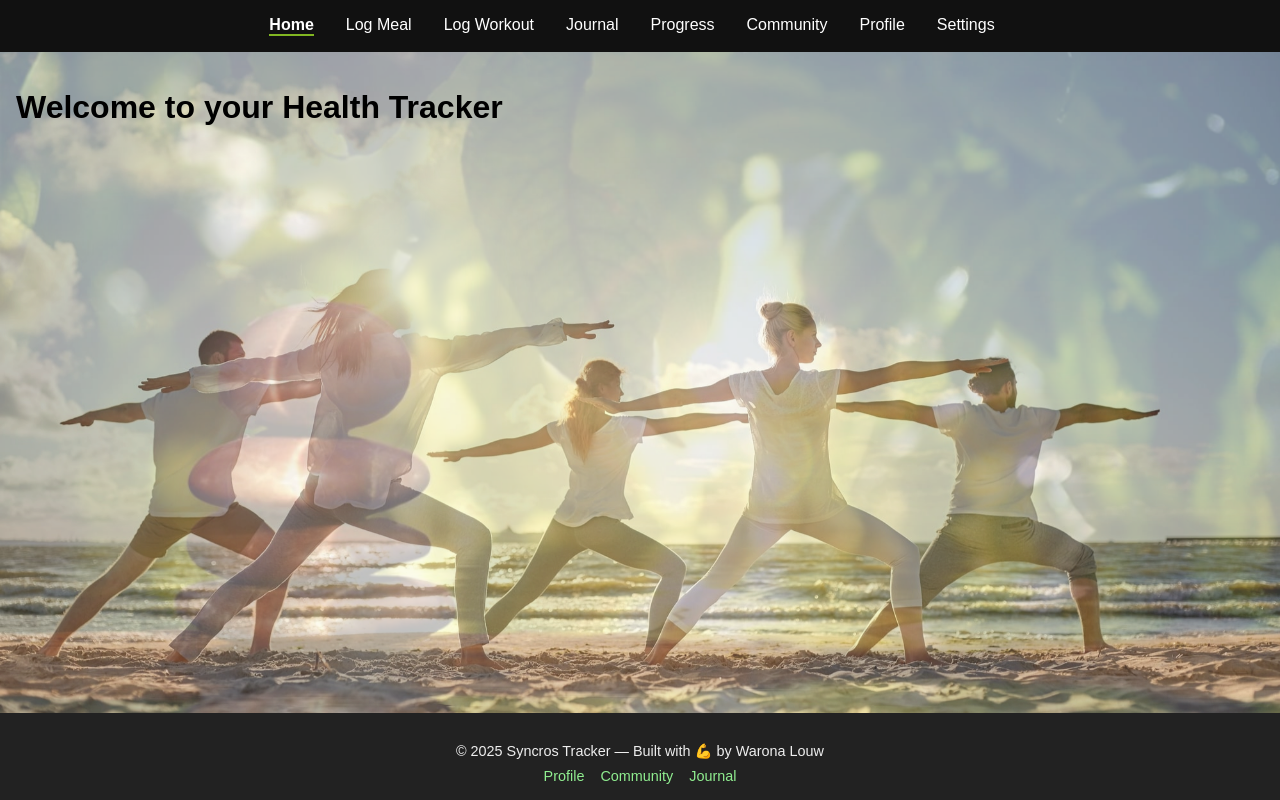
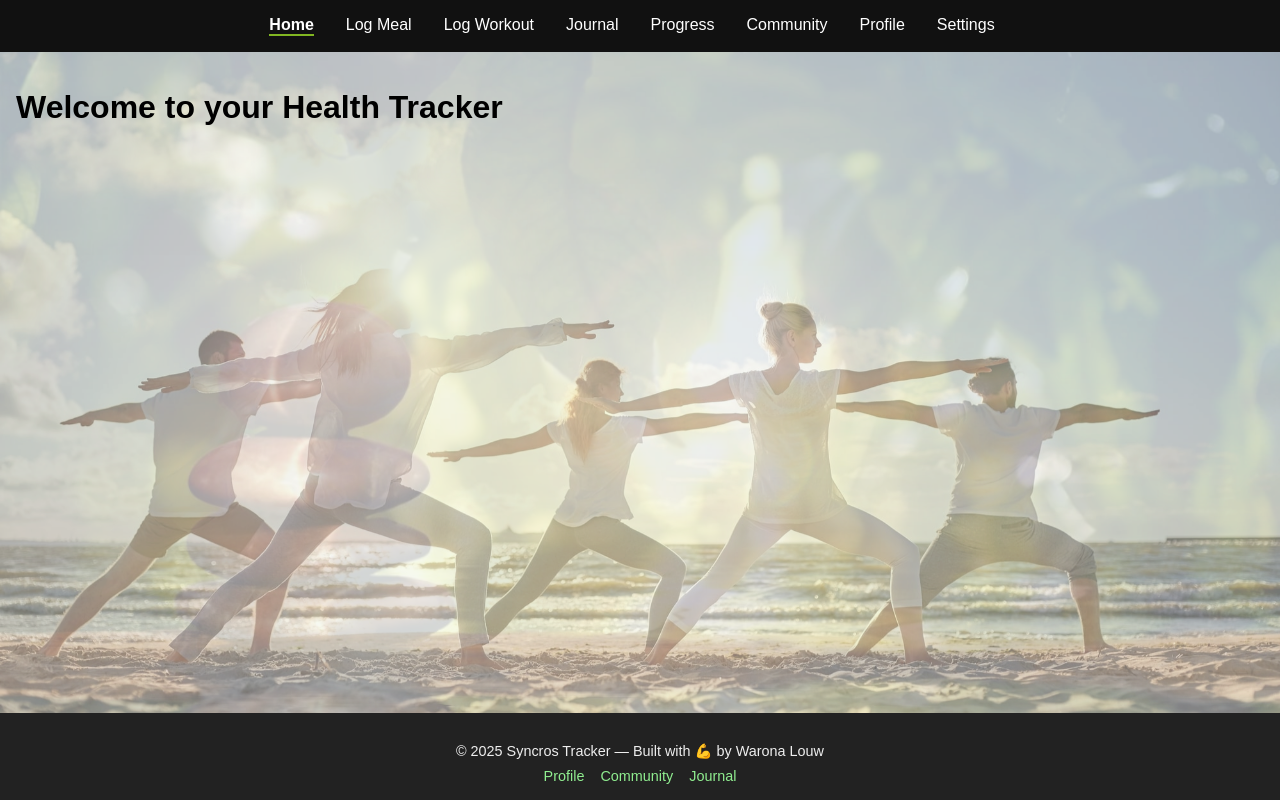
Before and after one commit to Warizzi/my-syncros-app, a React (Create React App) app: page / in a window 1280 px wide. Built offline with nearby package versions, Linux system fonts and the light colour scheme.

Commit message:
background fix

```diff
--- a/src/Components/BackgroundSlider.css
+++ b/src/Components/BackgroundSlider.css
@@ -21,5 +21,5 @@
   }
 
   .background-slide.active {
-    opacity: 1; /* adjust transparency for watermark effect */
+    opacity: 0.6; /* adjust transparency for watermark effect */
   }
```
